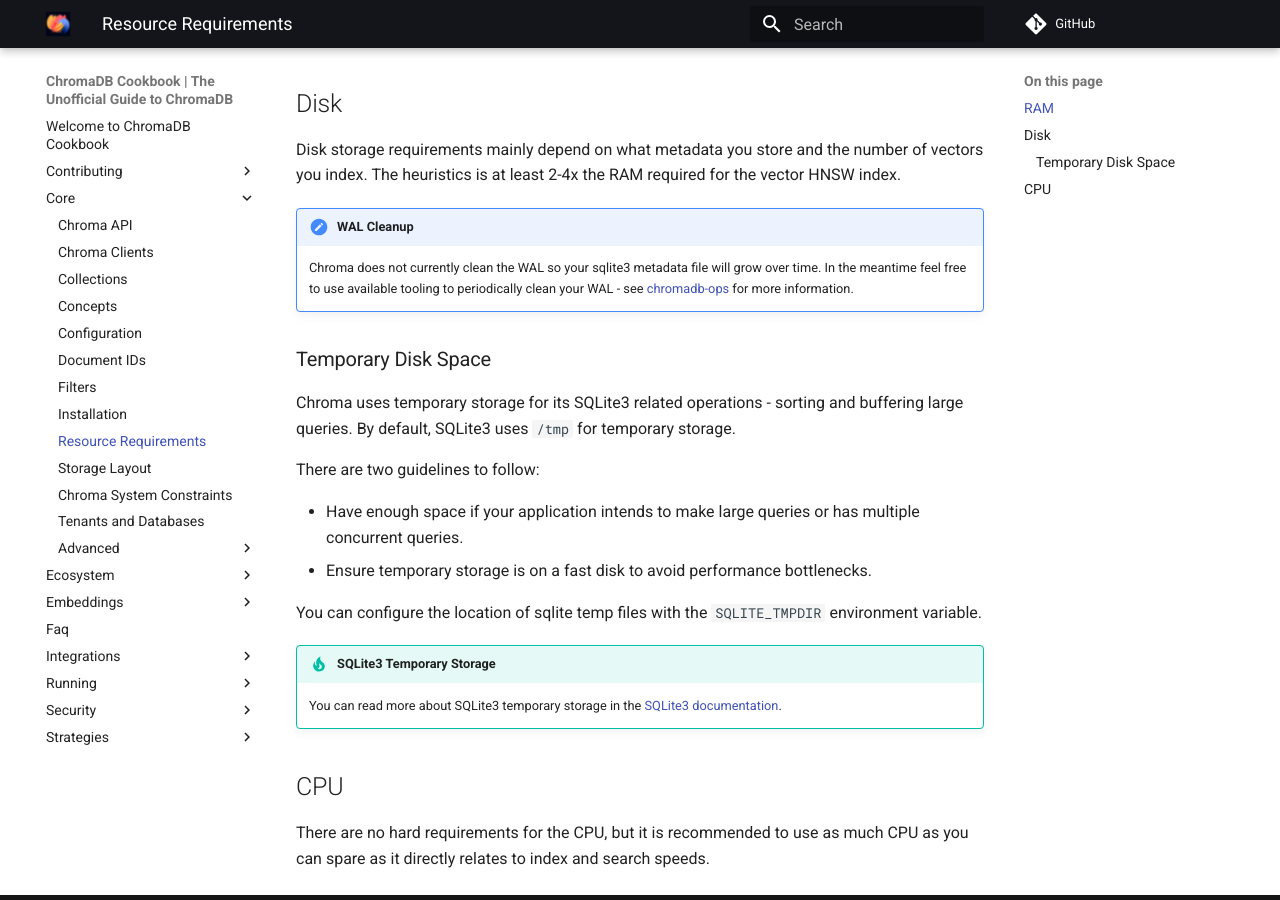
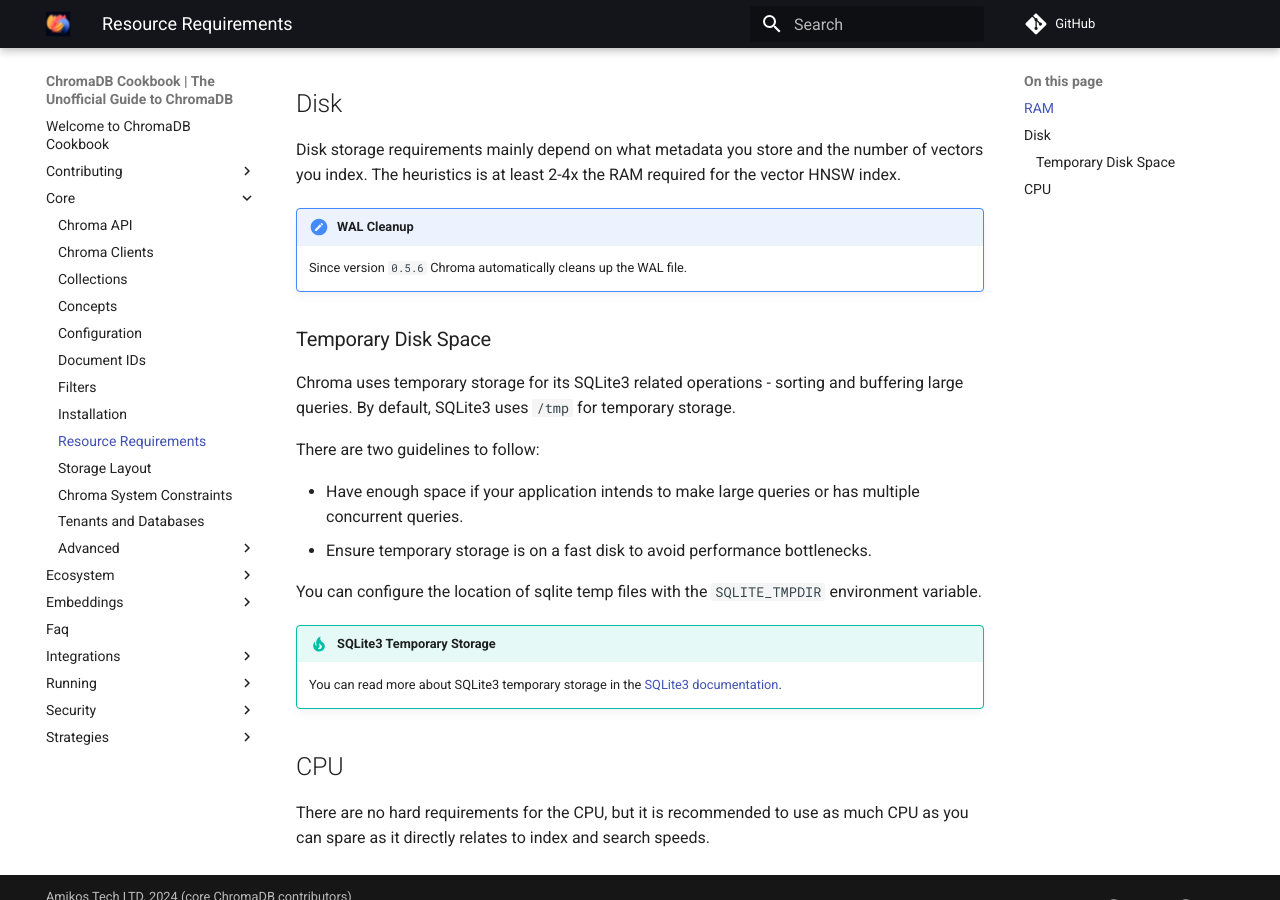
Before and after one commit to amikos-tech/chroma-cookbook, an MkDocs documentation site: the page built from docs/core/resources.md, in a window 1280 px wide and 900 px high, scrolled down 807 px. Built offline with MkDocs 1.6.1 and Material for MkDocs 9.7.7, drawn with Linux system fonts in a browser that asks for light colours; comment, search, counter and statistics services are not loaded.

Commit message:
chore: Updated WAL cleanup statement in resources.md (#48)

```diff
--- a/docs/core/resources.md
+++ b/docs/core/resources.md
@@ -30,9 +30,7 @@
 
 !!! note "WAL Cleanup"
 
-    Chroma does not currently clean the WAL so your sqlite3 metadata file will grow over time. In the meantime feel free
-    to use available tooling to periodically clean your WAL -
-    see [chromadb-ops](https://github.com/amikos-tech/chromadb-ops) for more information.
+    Since version `0.5.6` Chroma automatically cleans up the WAL file.
 
 ### Temporary Disk Space
 
```
Also changed, not shown: docs/index.md (+1 -1 lines).
